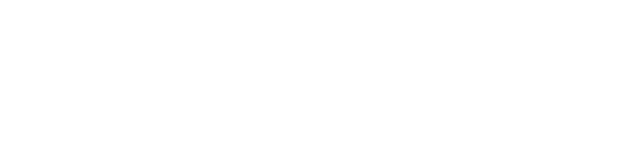
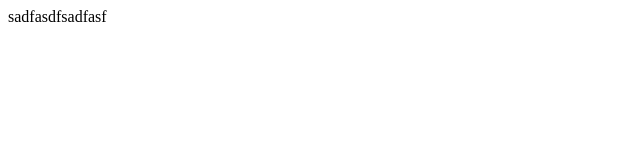
Before and after one commit to Shahil-Shaikh/learning_git, a plain HTML site: page index.html in a window 1280 px wide. Shown: the whole page, without its empty margins (0-640 px from the left). Drawn offline with Linux system fonts and the light colour scheme.

Commit message:
this is second change
and with a second descr

```diff
--- a/index.html
+++ b/index.html
@@ -6,6 +6,6 @@
     <title>Document</title>
 </head>
 <body>
-
+    sadfasdfsadfasf
 </body>
 </html>
```
Also changed, not shown: index2.html (added).
